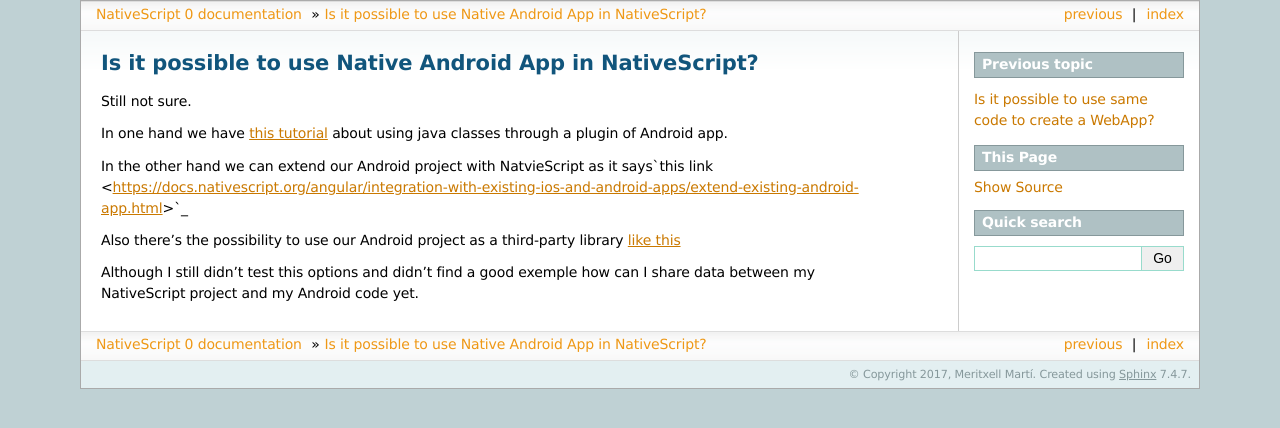
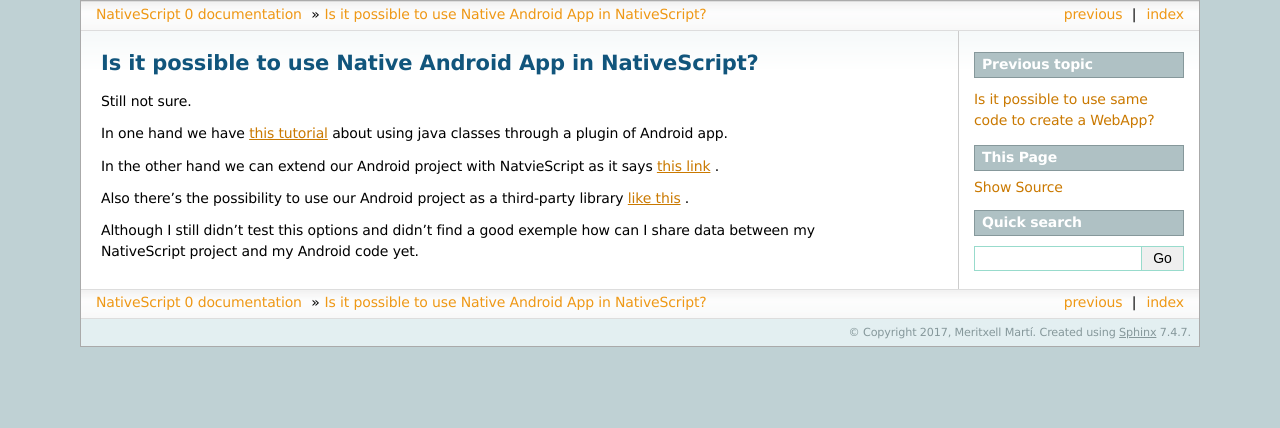
Before and after one commit to MeritxellMa/nativescriptanalysis, a Sphinx documentation site: the page built from source/nativeAppIntegration.rst, in a window 1280 px wide. Shown: the top 428 px of the page. Built offline with Sphinx 7.4.7, drawn with Linux system fonts in a browser that asks for light colours.

Commit message:
fixed error in link

```diff
--- a/source/nativeAppIntegration.rst
+++ b/source/nativeAppIntegration.rst
@@ -5,8 +5,8 @@
 
 In one hand we have `this tutorial <https://www.nativescript.org/blog/plugins-and-jars>`_ about using java classes through a plugin of Android app.
 
-In the other hand we can extend our Android project with NatvieScript as it says`this link <https://docs.nativescript.org/angular/integration-with-existing-ios-and-android-apps/extend-existing-android-app.html>`_
+In the other hand we can extend our Android project with NatvieScript as it says `this link <https://docs.nativescript.org/angular/integration-with-existing-ios-and-android-apps/extend-existing-android-app.html>`_ .
 
-Also there's the possibility to use our Android project as a third-party library `like this <https://developer.telerik.com/featured/using-native-libraries-in-nativescript/>`_
+Also there's the possibility to use our Android project as a third-party library  `like this <https://developer.telerik.com/featured/using-native-libraries-in-nativescript/>`_ .
 
 Although I still didn't test this options and didn't find a good exemple how can I share data between my NativeScript project and my Android code yet.
```
